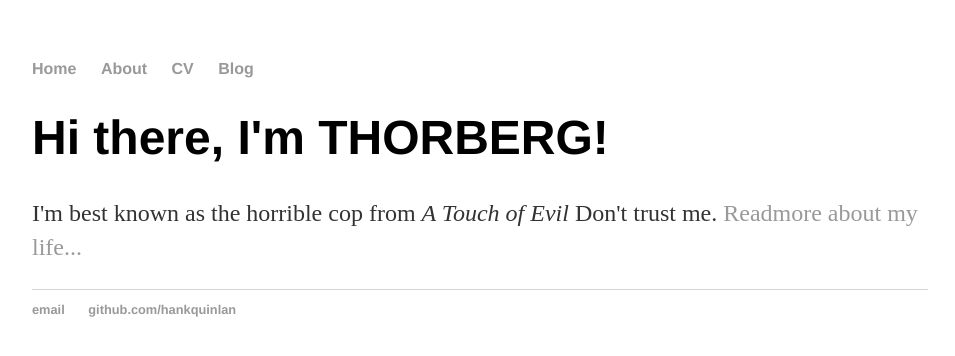
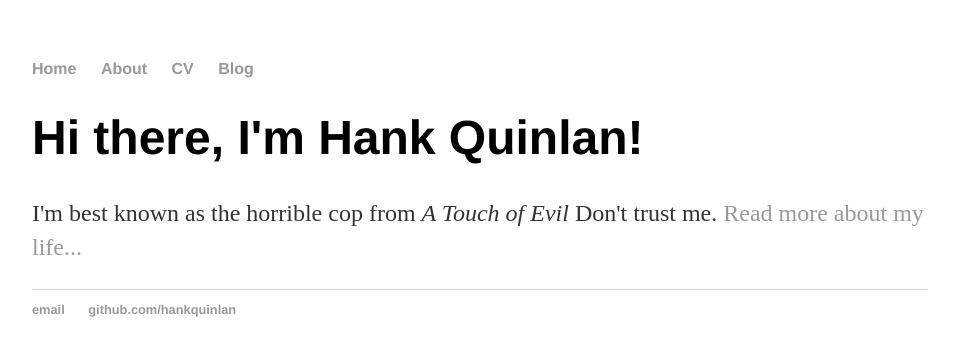
Before and after one commit to Thorberg14/Thorberg14.github.io, a Jekyll site: the page built from index.html, in a window 1280 px wide. Shown: the top 356 px of the page, without its empty margins (160-1115 px from the left). Built offline with Jekyll 4.4.1, drawn with Linux system fonts in a browser that asks for light colours.

Commit message:
Update index.html

```diff
--- a/index.html
+++ b/index.html
@@ -1,30 +1,8 @@
-<!DOCTYPE html>
-<html>
-	<head>
-		<title>Hank Quinlan, Horrible Cop</title>
-		<!-- link to main stylesheet -->
-		<link rel="stylesheet" type="text/css" href="/css/main.css">
-	</head>
-	<body>
-		<nav>
-    		<ul>
-        		<li><a href="/">Home</a></li>
-	        	<li><a href="/about">About</a></li>
-        		<li><a href="/cv">CV</a></li>
-        		<li><a href="/blog">Blog</a></li>
-    		</ul>
-		</nav>
-		<div class="container">
-    		<div class="blurb">
-        		<h1>Hi there, I'm THORBERG!</h1>
-				<p>I'm best known as the horrible cop from <em>A Touch of Evil</em> Don't trust me. <a href="/about">Readmore about my life...</a></p>
-    		</div><!-- /.blurb -->
-		</div><!-- /.container -->
-		<footer>
-    		<ul>
-        		<li><a href="mailto:hankquinlanhub@gmail.com">email</a></li>
-        		<li><a href="https://github.com/hankquinlan">github.com/hankquinlan</a></li>
-			</ul>
-		</footer>
-	</body>
-</html>
+---
+layout: default
+title: Hank Quinlan, Horrible Cop
+---
+<div class="blurb">
+	<h1>Hi there, I'm Hank Quinlan!</h1>
+	<p>I'm best known as the horrible cop from <em>A Touch of Evil</em> Don't trust me. <a href="/about">Read more about my life...</a></p>
+</div><!-- /.blurb -->
```
